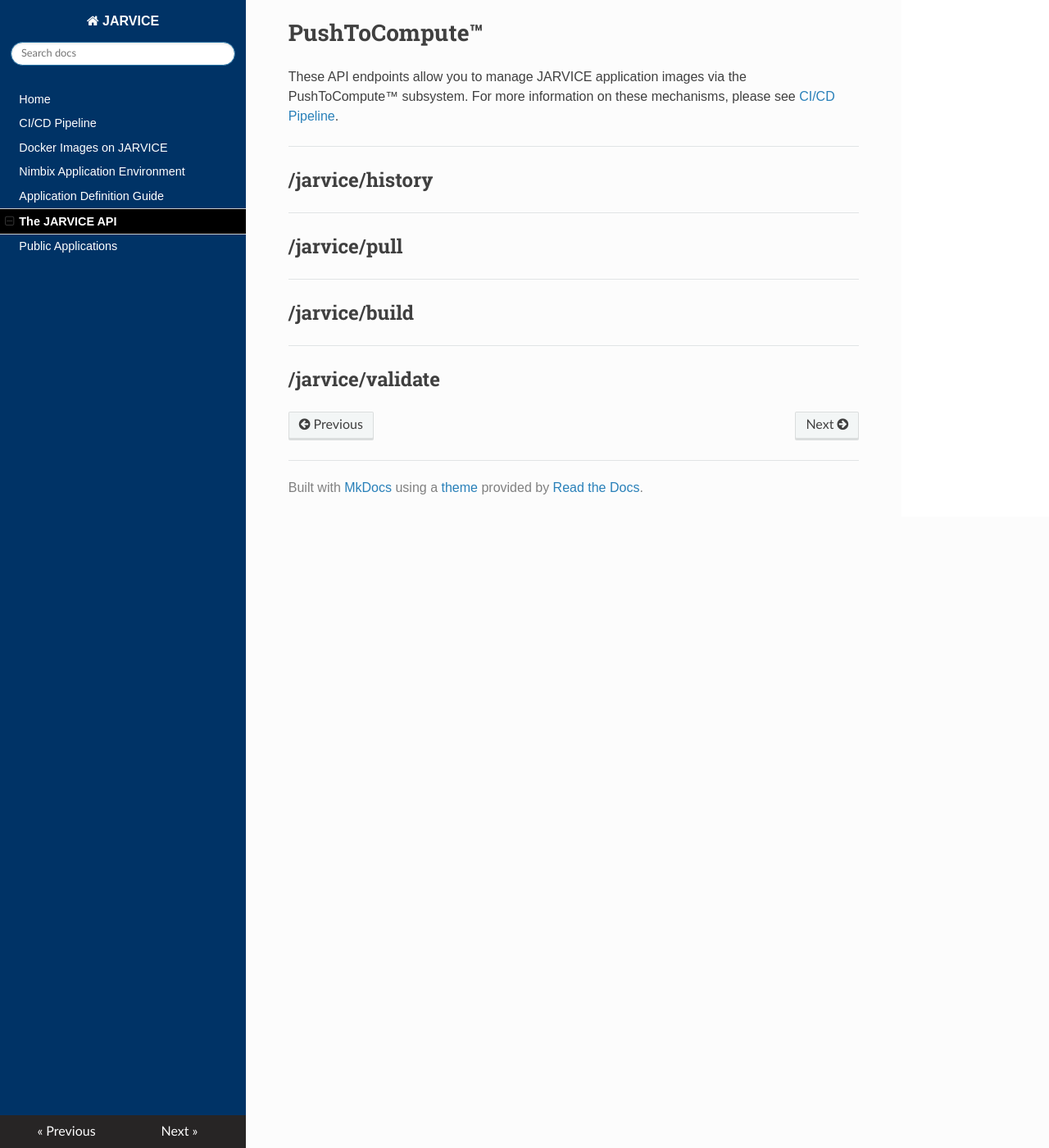
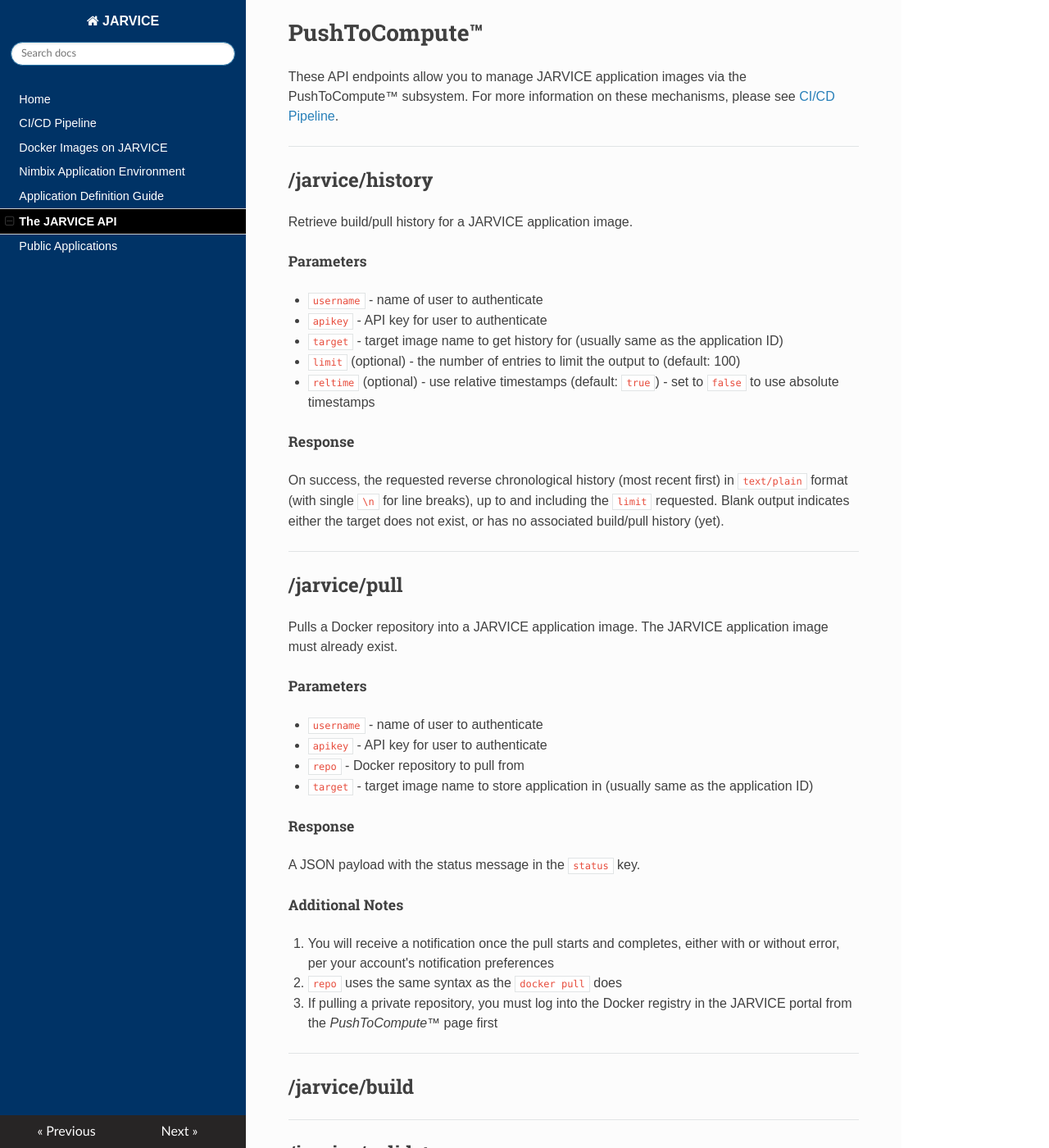
Before and after one commit to nimbix/jardoc, an MkDocs documentation site: the page built from docs/api.md, in a window 1280 px wide and 1400 px high, scrolled down 9502 px. Shown: the whole window at 82% size. Built offline with MkDocs 1.6.1, drawn with Linux system fonts in a browser that asks for light colours; nearby versions of some CDN libraries; old or Windows-style settings are respelled for this version of MkDocs.

Commit message:
PushToCompute documentation (wip)

````diff
--- a/docs/api.md
+++ b/docs/api.md
@@ -403,9 +403,54 @@
 ---
 ## /jarvice/history
 
+Retrieve build/pull history for a JARVICE application image.
+
+##### Parameters
+
+* ```username``` - name of user to authenticate
+
+* ```apikey``` - API key for user to authenticate
+
+* ```target``` - target image name to get history for (usually same as the application ID)
+
+* ```limit``` (optional) - the number of entries to limit the output to (default: 100)
+
+* ```reltime``` (optional) - use relative timestamps (default: ```true```) - set to ```false``` to use absolute timestamps
+
+##### Response
+
+On success, the requested reverse chronological history (most recent first) in ```text/plain``` format (with single ```\n``` for line breaks), up to and including the ```limit``` requested. Blank output indicates either the target does not exist, or has no associated build/pull history (yet).
+
+
 
 ---
 ## /jarvice/pull
+
+Pulls a Docker repository into a JARVICE application image. The JARVICE application image must already exist.
+
+##### Parameters
+
+* ```username``` - name of user to authenticate
+
+* ```apikey``` - API key for user to authenticate
+
+* ```repo``` - Docker repository to pull from
+
+* ```target``` - target image name to store application in (usually same as the application ID)
+
+##### Response
+
+A JSON payload with the status message in the ```status``` key.
+
+##### Additional Notes
+
+1. You will receive a notification once the pull starts and completes, either with or without error, per your account's notification preferences
+
+2. ```repo``` uses the same syntax as the ```docker pull``` does
+
+3. If pulling a private repository, you must log into the Docker registry in the JARVICE portal from the *PushToCompute&trade;* page first
+
+
 
 
 ---
````
